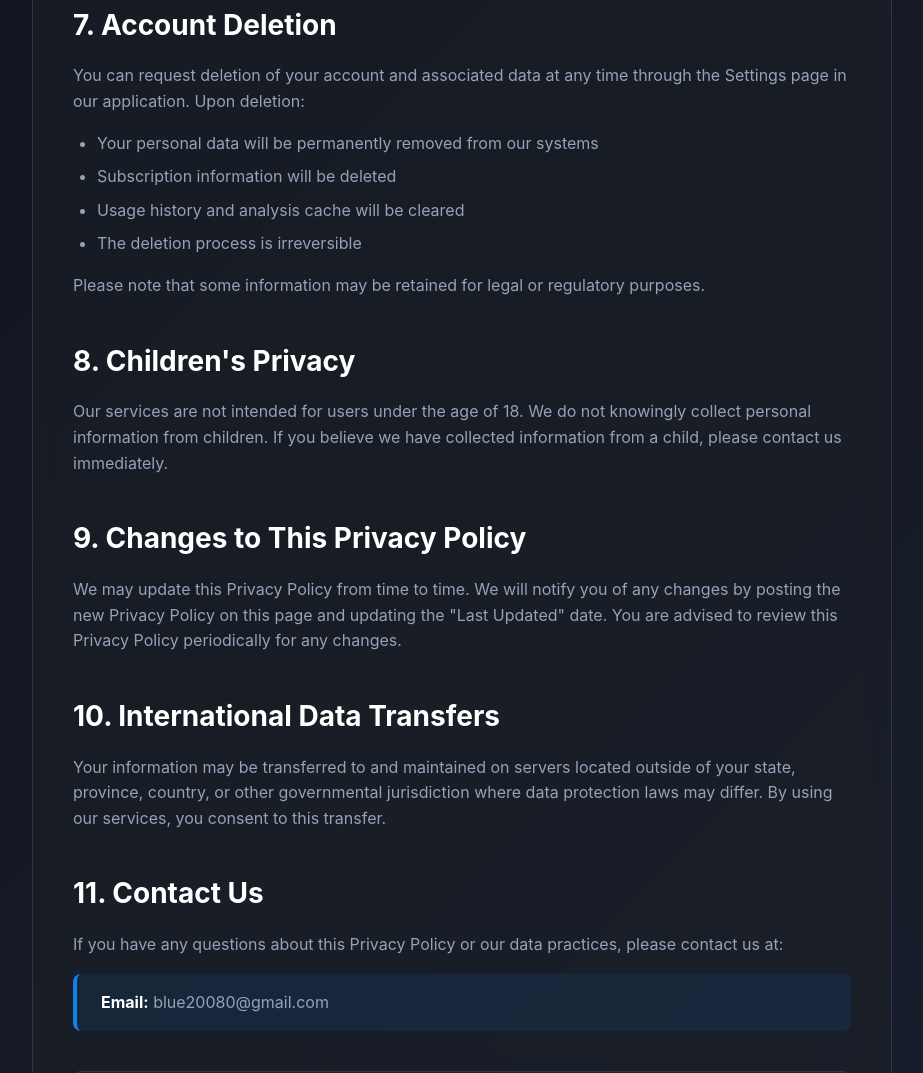
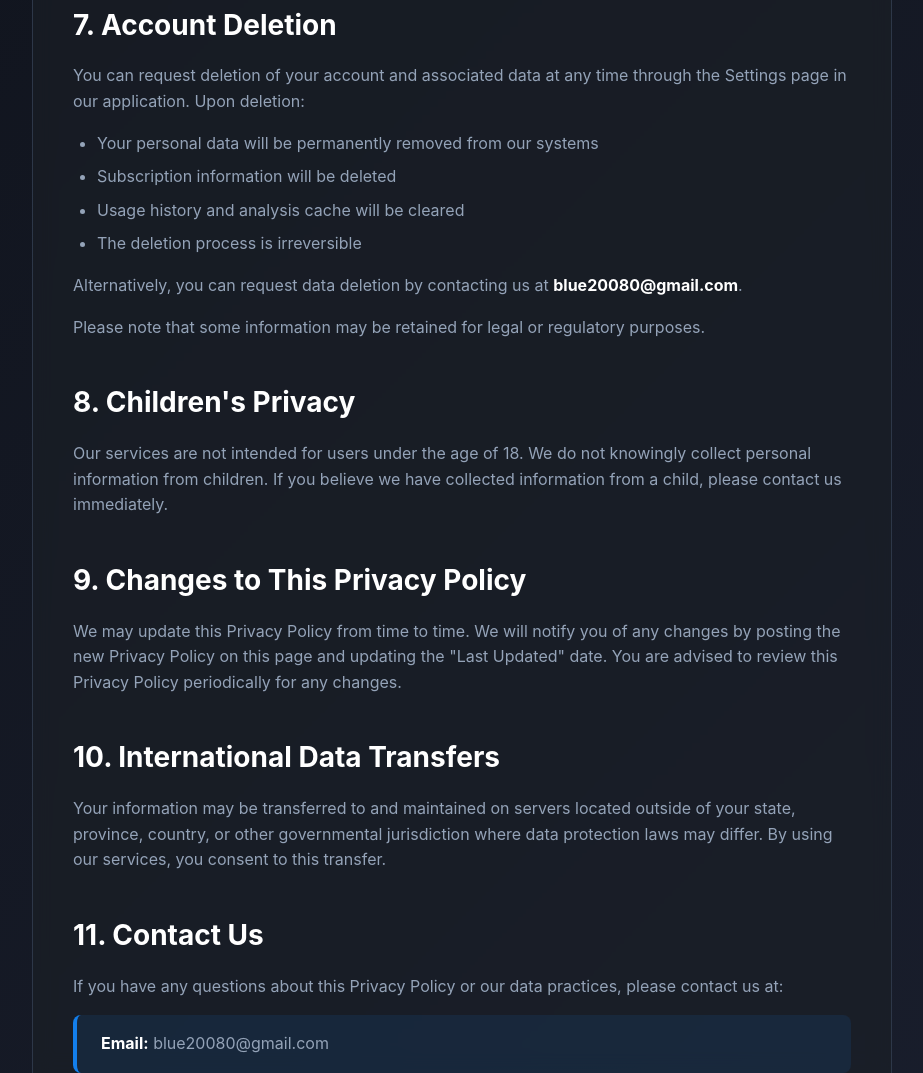
Before and after one commit to blue20080/tickermind-docs, a plain HTML site: page privacy.html in a window 1280 px wide. Shown: the part 1786-2859 px from the top of the page, without its empty margins (178-1101 px from the left). Drawn offline with Linux system fonts and the light colour scheme.

Commit message:
Add alternative email contact for account deletion

```diff
--- a/privacy.html
+++ b/privacy.html
@@ -89,6 +89,7 @@
                     <li>Usage history and analysis cache will be cleared</li>
                     <li>The deletion process is irreversible</li>
                 </ul>
+                <p>Alternatively, you can request data deletion by contacting us at <strong>blue20080@gmail.com</strong>.</p>
                 <p>Please note that some information may be retained for legal or regulatory purposes.</p>
             </section>
 
```
